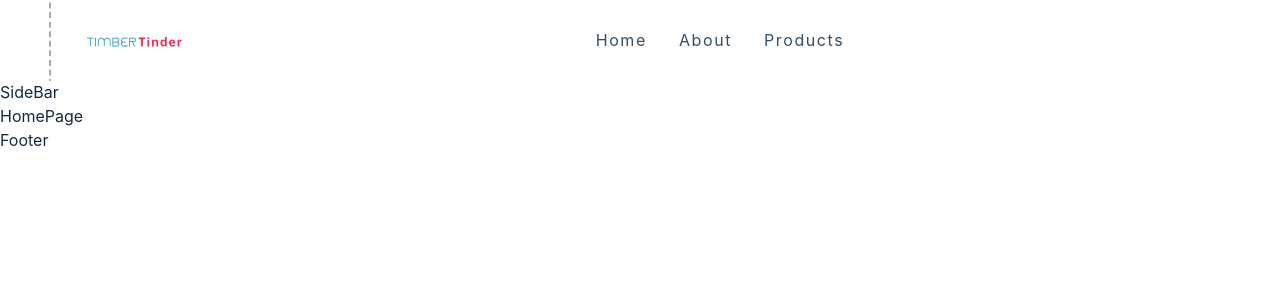
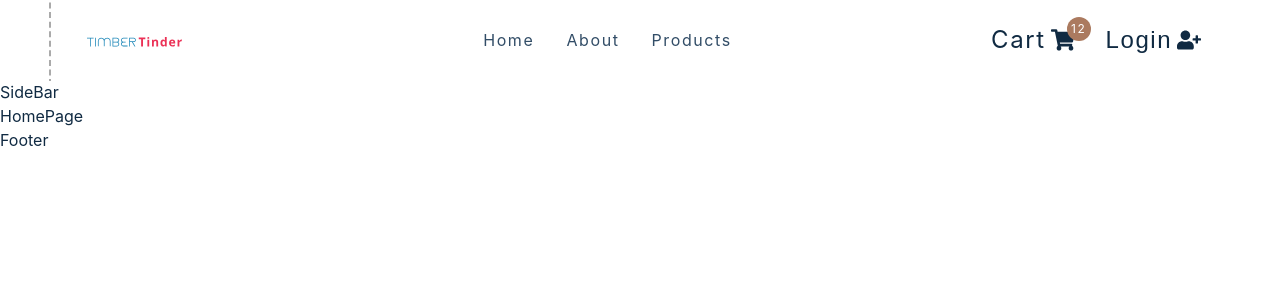
Before and after one commit to UsamaBhakrani/Ecommerce-React, a React app: page / in a window 1280 px wide. Shown: the top 300 px of the page. Built offline with nearby package versions, Linux system fonts and the light colour scheme; the HTML template or start-up script is replaced by a standard one.

Commit message:
CartButtons and Navbar

```diff
--- a/src/components/CartButtons.jsx
+++ b/src/components/CartButtons.jsx
@@ -1,9 +1,82 @@
-import React from 'react'
+import styled from "styled-components";
+import { FaShoppingCart, FaUserMinus, FaUserPlus } from "react-icons/fa";
+import { Link } from "react-router-dom";
 
 const CartButtons = () => {
   return (
-    <div>CartButtons</div>
-  )
-}
+    <Wrapper className="cart-btn-wrapper">
+      <Link to="cart" className="cart-btn">
+        Cart
+        <span className="cart-container">
+          <FaShoppingCart />
+          <span className="cart-value">12</span>
+        </span>
+      </Link>
 
-export default CartButtons
+      <Link className="cart-btn">
+        <button type="button" className="auth-btn">
+          Login
+          <FaUserPlus />
+        </button>
+      </Link>
+    </Wrapper>
+  );
+};
+
+const Wrapper = styled.div`
+  display: grid;
+  grid-template-columns: 1fr 1fr;
+  align-items: center;
+  width: 225px;
+
+  .cart-btn {
+    color: var(--clr-grey-1);
+    font-size: 1.5rem;
+    letter-spacing: var(--spacing);
+    color: var(--clr-grey-1);
+    display: flex;
+
+    align-items: center;
+  }
+  .cart-container {
+    display: flex;
+    align-items: center;
+    position: relative;
+
+    svg {
+      height: 1.6rem;
+      margin-left: 5px;
+    }
+  }
+  .cart-value {
+    position: absolute;
+    top: -10px;
+    right: -16px;
+    background: var(--clr-primary-5);
+    width: 16px;
+    height: 16px;
+    display: flex;
+    align-items: center;
+    justify-content: center;
+    border-radius: 50%;
+    font-size: 0.75rem;
+    color: var(--clr-white);
+    padding: 12px;
+  }
+  .auth-btn {
+    display: flex;
+    align-items: center;
+    background: transparent;
+    border-color: transparent;
+    font-size: 1.5rem;
+    cursor: pointer;
+    color: var(--clr-grey-1);
+    letter-spacing: var(--spacing);
+
+    svg {
+      margin-left: 5px;
+    }
+  }
+`;
+
+export default CartButtons;
--- a/src/components/NavBar.jsx
+++ b/src/components/NavBar.jsx
@@ -26,6 +26,7 @@
             );
           })}
         </ul>
+        <CartButtons />
       </div>
     </Nav>
   );
```
